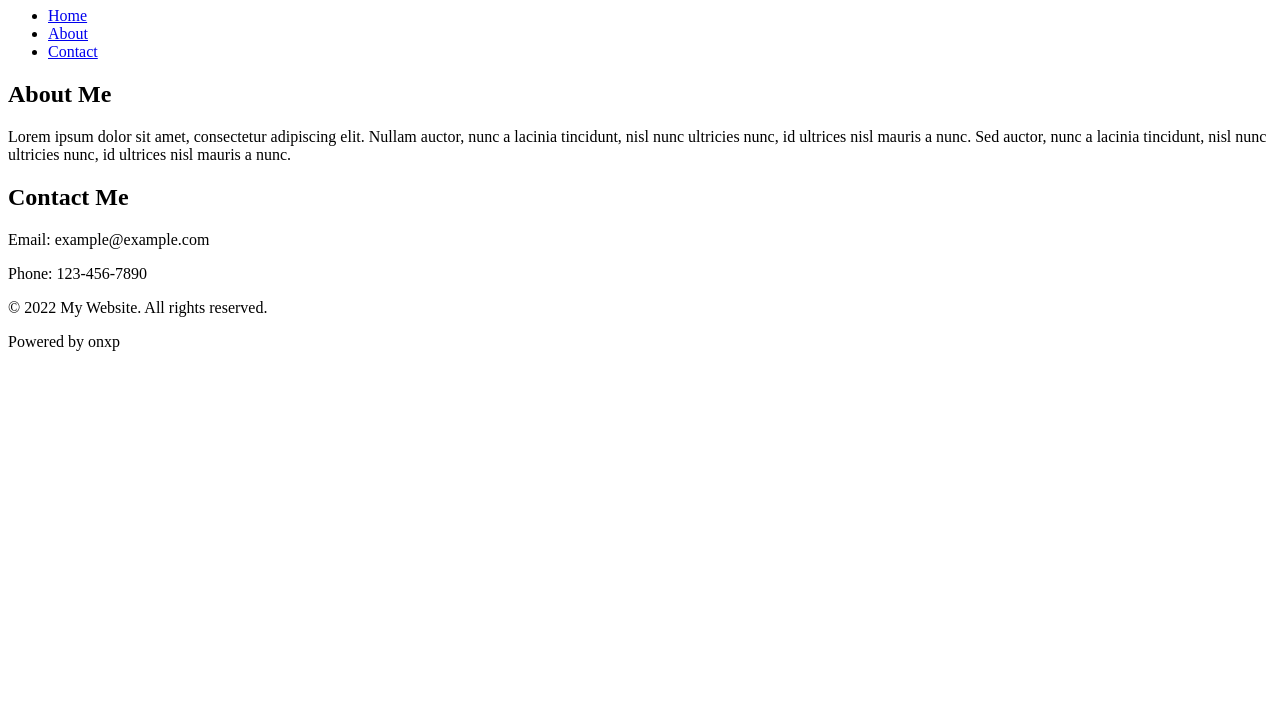
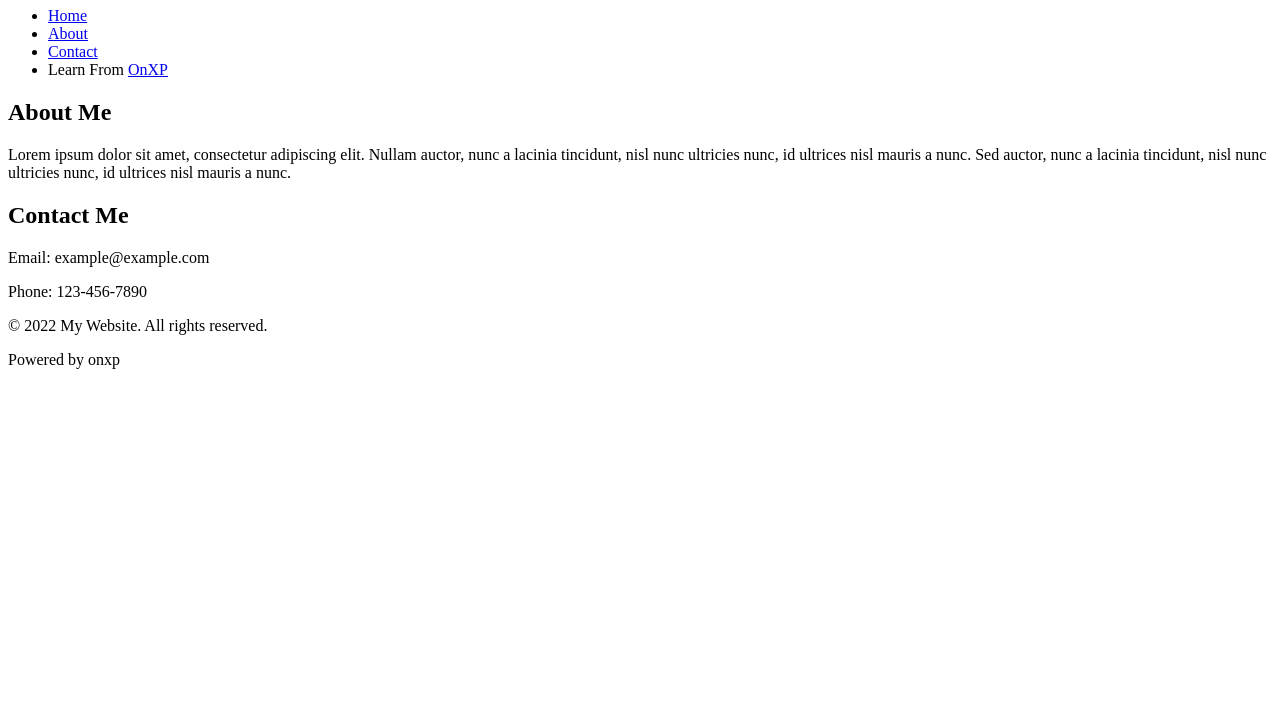
Before and after one commit to aulyak/onxp-html, a plain HTML site: page index.html in a window 1280 px wide. Shown: the part 73-800 px from the top of the page. Drawn offline with Linux system fonts and the light colour scheme.

Commit message:
add OnXP href

```diff
--- a/index.html
+++ b/index.html
@@ -17,6 +17,7 @@
       <li><a href="#">Home</a></li>
       <li><a href="#">About</a></li>
       <li><a href="#">Contact</a></li>
+      <li>Learn From <a href="https://onxp.net">OnXP</a></li>
     </ul>
   </div>
 
```
